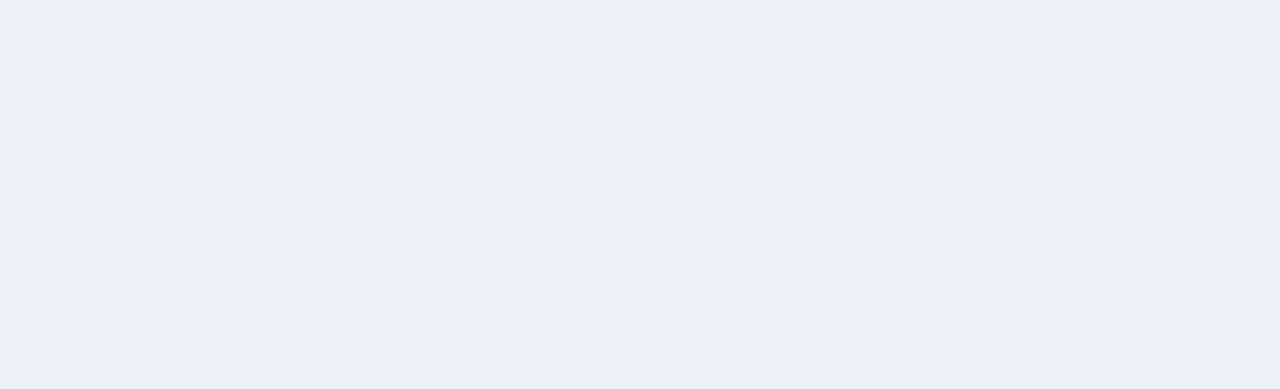
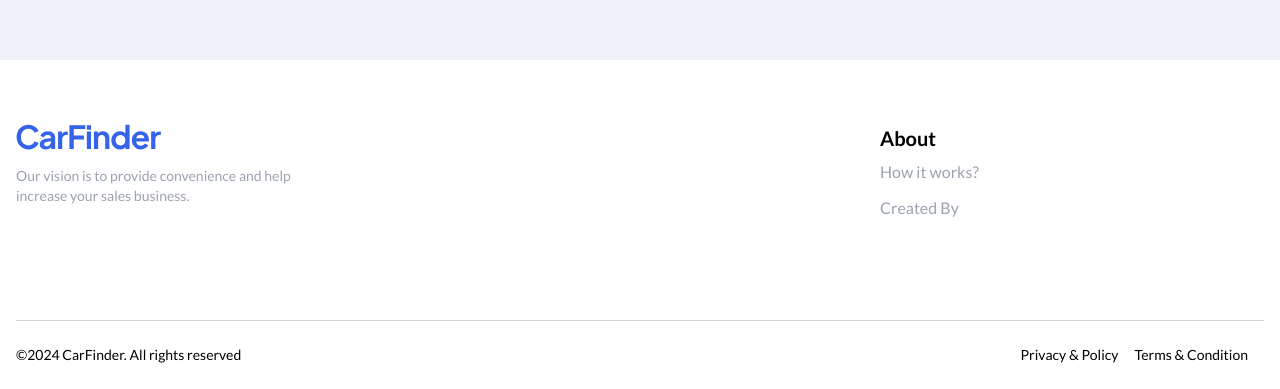
Before and after one commit to ffw-chuyen-luu/rxp-carfinder, a Next.js app: page / in a window 1280 px wide. Shown: the part 798-1187 px from the top of the page. Before the commit the page ends 858 px from the top, so only its background shows below. Built offline with nearby package versions, Linux system fonts and the light colour scheme.

Commit message:
feat: Add site footer

```diff
--- a/app/layout.tsx
+++ b/app/layout.tsx
@@ -3,6 +3,7 @@ import { Lato } from "next/font/google";
 import "./globals.css";
 
 import Header from "@/components/sitewide/Header";
+import Footer from "@/components/sitewide/Footer";
 
 const lato = Lato({
   weight: ["100", "300", "400", "700", "900"],
@@ -24,6 +25,7 @@ export default function RootLayout({
       <body className={lato.className}>
         <Header />
         <main>{children}</main>
+        <Footer />
       </body>
     </html>
   );
--- /dev/null
+++ b/components/sitewide/Footer.tsx
@@ -0,0 +1,55 @@
+import Image from "next/image";
+import Link from "next/link";
+
+const Footer = () => {
+  return (
+    <footer className="bg-white w-full">
+      <div className="container mx-auto px-4">
+        <div className="py-8 md:py-16 border-b border-gray-300 md:flex md:items-start md:justify-between">
+          <div className="w-80 mb-6">
+            <Link href="/">
+              <Image
+                src="/images/logo.svg"
+                alt="Car finder"
+                width="145"
+                height="26"
+              />
+            </Link>
+            <p className="mt-4 text-sm text-gray-400">
+              Our vision is to provide convenience and help increase your sales
+              business.
+            </p>
+          </div>
+
+          <div className="w-96 mb-6">
+            <h2 className="text-xl font-semibold mb-2">About</h2>
+            <ul className="text-gray-400">
+              <li className="mb-3">
+                <Link href="/">How it works?</Link>
+              </li>
+              <li className="mb-3">
+                <Link href="/">Created By</Link>
+              </li>
+            </ul>
+          </div>
+        </div>
+      </div>
+
+      <div className="container mx-auto px-4 py-6">
+        <div className="text-sm md:flex md:items-center md:flex-row-reverse md:justify-between">
+          <ul className="mb-6 md:mb-0">
+            <li className="inline-block mr-4">
+              <Link href="/">Privacy & Policy</Link>
+            </li>
+            <li className="inline-block mr-4">
+              <Link href="/">Terms & Condition</Link>
+            </li>
+          </ul>
+          <p>©2024 CarFinder. All rights reserved</p>
+        </div>
+      </div>
+    </footer>
+  );
+};
+
+export default Footer;
```
